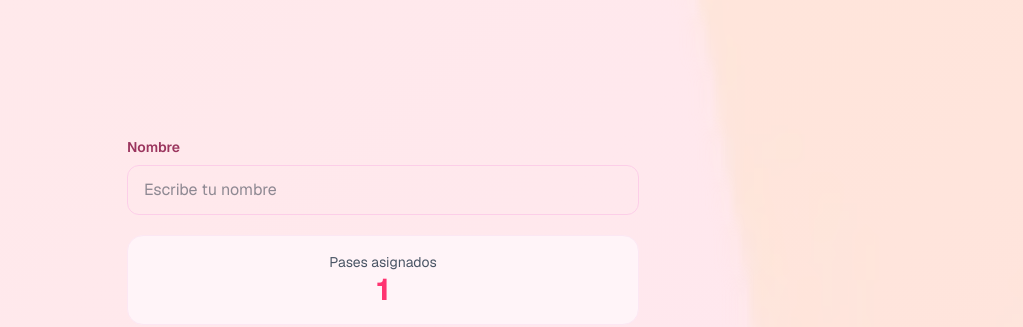
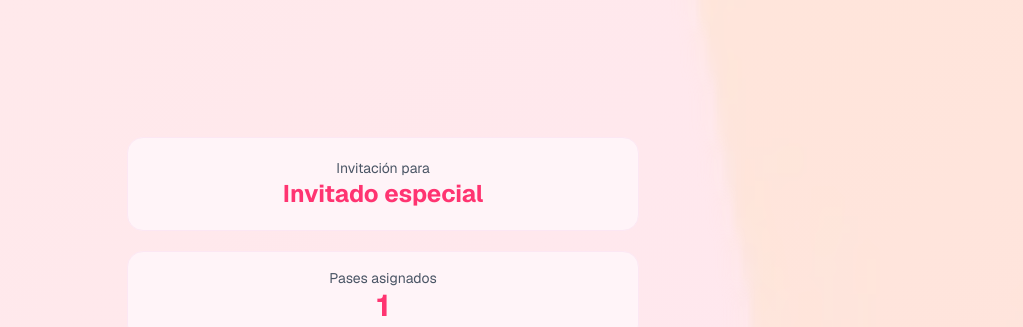
Before and after one commit to XVSandra/xvsandra, a Next.js app: page / in a window 1280 px wide. Shown: the part 4620-4947 px from the top of the page, without its empty margins (257-1280 px from the left). Built offline with nearby package versions, Linux system fonts and the light colour scheme; no server answers.

Commit message:
confirmaciones

```diff
--- a/app/page.tsx
+++ b/app/page.tsx
@@ -7,7 +7,7 @@ import AOS from "aos";
 import { useEffect, useState } from "react";
 import { Toaster } from "react-hot-toast";
 import { Howl } from "howler";
-import { addDoc, collection } from "firebase/firestore";
+import { addDoc, collection, doc, getDoc } from "firebase/firestore";
 
 import { db } from "@/lib/firebase";
 import RSVPForm from "@/components/RSVPForm";
@@ -15,6 +15,8 @@ import ContadorElegante from "@/components/ContadorElegante";
 
 export default function Page() {
   const [nombreInvitado, setNombreInvitado] = useState("Invitado especial");
+const [pasesAsignados, setPasesAsignados] = useState(1);
+const [codigoInvitado, setCodigoInvitado] = useState("");
   const [audio, setAudio] = useState<Howl | null>(null);
   const [sonando, setSonando] = useState(false);
   const [mensajeLibro, setMensajeLibro] = useState("");
@@ -44,10 +46,42 @@ export default function Page() {
   AOS.init({ duration: 1200, once: true });
 
  const params = new URLSearchParams(window.location.search);
-    const idInvitado = params.get("idInvitado");
-    if (idInvitado) {
-      setNombreInvitado(`Invitado #${idInvitado}`);
+
+// Acepta ?codigo=A001 y también ?idInvitado=A001 por si usas links anteriores
+const codigoParam = params.get("codigo") || params.get("idInvitado");
+
+if (codigoParam) {
+  const codigoLimpio = codigoParam.trim().toUpperCase();
+
+  setCodigoInvitado(codigoLimpio);
+
+  getDoc(doc(db, "invitados", codigoLimpio))
+    .then((snapshot) => {
+      console.log("Código recibido:", codigoLimpio);
+      console.log("Documento existe:", snapshot.exists());
+
+      if (snapshot.exists()) {
+        const data = snapshot.data();
+        console.log("Datos invitado:", data);
+
+        setNombreInvitado(data.nombre || "Invitado especial");
+        setPasesAsignados(Number(data.pases) || 1);
+      } else {
+        setNombreInvitado("Invitado no encontrado");
+        setPasesAsignados(1);
       }
+    })
+    .catch((error) => {
+      console.error("Error leyendo invitado:", error);
+      setNombreInvitado("Error al cargar invitado");
+      setPasesAsignados(1);
+    });
+}
+
+
+
+
+
 
   const musica = new Howl({
     src: ["/musica.mp3"],
@@ -317,7 +351,12 @@ export default function Page() {
       </section>
 
       <section className="py-16 relative z-10" data-aos="fade-up">
-        <RSVPForm />
+
+<RSVPForm
+  nombreInvitado={nombreInvitado}
+  pasesAsignados={pasesAsignados}
+  codigoInvitado={codigoInvitado}
+/>
       </section>
 
       <section className="py-16 text-center relative z-10" data-aos="fade-up">
--- a/components/RSVPForm.tsx
+++ b/components/RSVPForm.tsx
@@ -5,20 +5,21 @@ import { toast } from "react-hot-toast";
 import { addDoc, collection } from "firebase/firestore";
 import { db } from "@/lib/firebase";
 
-const invitadosConPases: Record<string, number> = {
-  "Sandra Ruiz": 4,
-  "Familia Ruiz": 5,
-  "Rocio Ruiz": 3,
-  "Invitado especial": 2,
+type RSVPFormProps = {
+  nombreInvitado: string;
+  pasesAsignados: number;
+  codigoInvitado: string;
 };
 
-export default function RSVPForm() {
-  const [nombre, setNombre] = useState("");
+export default function RSVPForm({
+  nombreInvitado,
+  pasesAsignados,
+  codigoInvitado,
+}: RSVPFormProps) {
+
   const [asistencia, setAsistencia] = useState("Sí asistiré");
   const [cantidadConfirmada, setCantidadConfirmada] = useState(1);
   const [enviando, setEnviando] = useState(false);
-
-  const pasesAsignados = invitadosConPases[nombre.trim()] || 1;
 
   const opcionesCantidad =
     asistencia === "Sí asistiré"
@@ -28,21 +29,12 @@ export default function RSVPForm() {
   const manejarSubmit = async (e: React.FormEvent) => {
     e.preventDefault();
 
-    if (!nombre.trim()) {
-      toast.error("Escribe el nombre del invitado.");
-      return;
-    }
-
-    if (cantidadConfirmada > pasesAsignados) {
-      toast.error("No puedes confirmar más pases de los asignados.");
-      return;
-    }
-
     try {
       setEnviando(true);
 
      await addDoc(collection(db, "confirmaciones"), {
-        nombre: nombre.trim(),
+  codigo: codigoInvitado,
+  nombre: nombreInvitado,
   asistencia,
   pasesAsignados,
   cantidadConfirmada:
@@ -51,10 +43,6 @@ export default function RSVPForm() {
 });
 
       toast.success("Confirmación enviada correctamente.");
-
-      setNombre("");
-      setAsistencia("Sí asistiré");
-      setCantidadConfirmada(1);
     } catch (error) {
       console.error(error);
       toast.error("Hubo un error al enviar la confirmación.");
@@ -68,28 +56,14 @@ export default function RSVPForm() {
       onSubmit={manejarSubmit}
       className="max-w-xl mx-auto section-card rounded-[28px] p-8 space-y-5"
     >
-      <div>
-        <label className="block text-sm font-semibold text-[#9b355e] mb-2">
-          Nombre
-        </label>
-        <input
-          type="text"
-          placeholder="Escribe tu nombre"
-          value={nombre}
-          onChange={(e) => {
-            setNombre(e.target.value);
-            setCantidadConfirmada(1);
-          }}
-          className="w-full border border-pink-200 rounded-xl px-4 py-3 outline-none focus:ring-2 focus:ring-[#FF3471]/30"
-          required
-        />
+      <div className="text-center bg-[#fff4f8] border border-pink-100 rounded-2xl p-5">
+        <p className="text-sm text-gray-600">Invitación para</p>
+        <p className="text-2xl font-bold text-[#FF3471]">{nombreInvitado}</p>
       </div>
 
       <div className="bg-[#fff4f8] border border-pink-100 rounded-2xl p-4 text-center">
         <p className="text-sm text-gray-600">Pases asignados</p>
-        <p className="text-3xl font-bold text-[#FF3471]">
-          {pasesAsignados}
-        </p>
+        <p className="text-3xl font-bold text-[#FF3471]">{pasesAsignados}</p>
       </div>
 
       <div>
```
Lines whose indentation alone changed are shown as unchanged.
